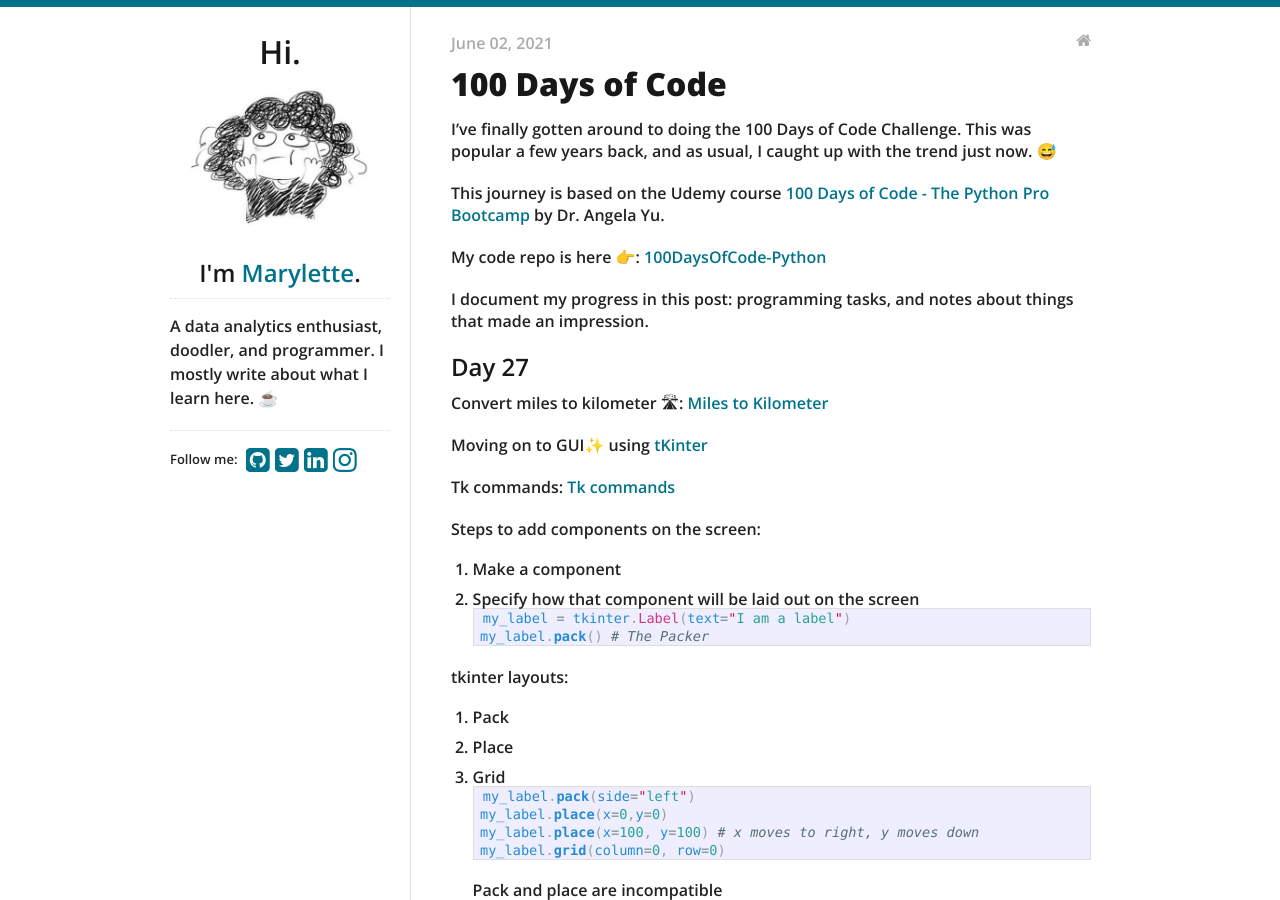
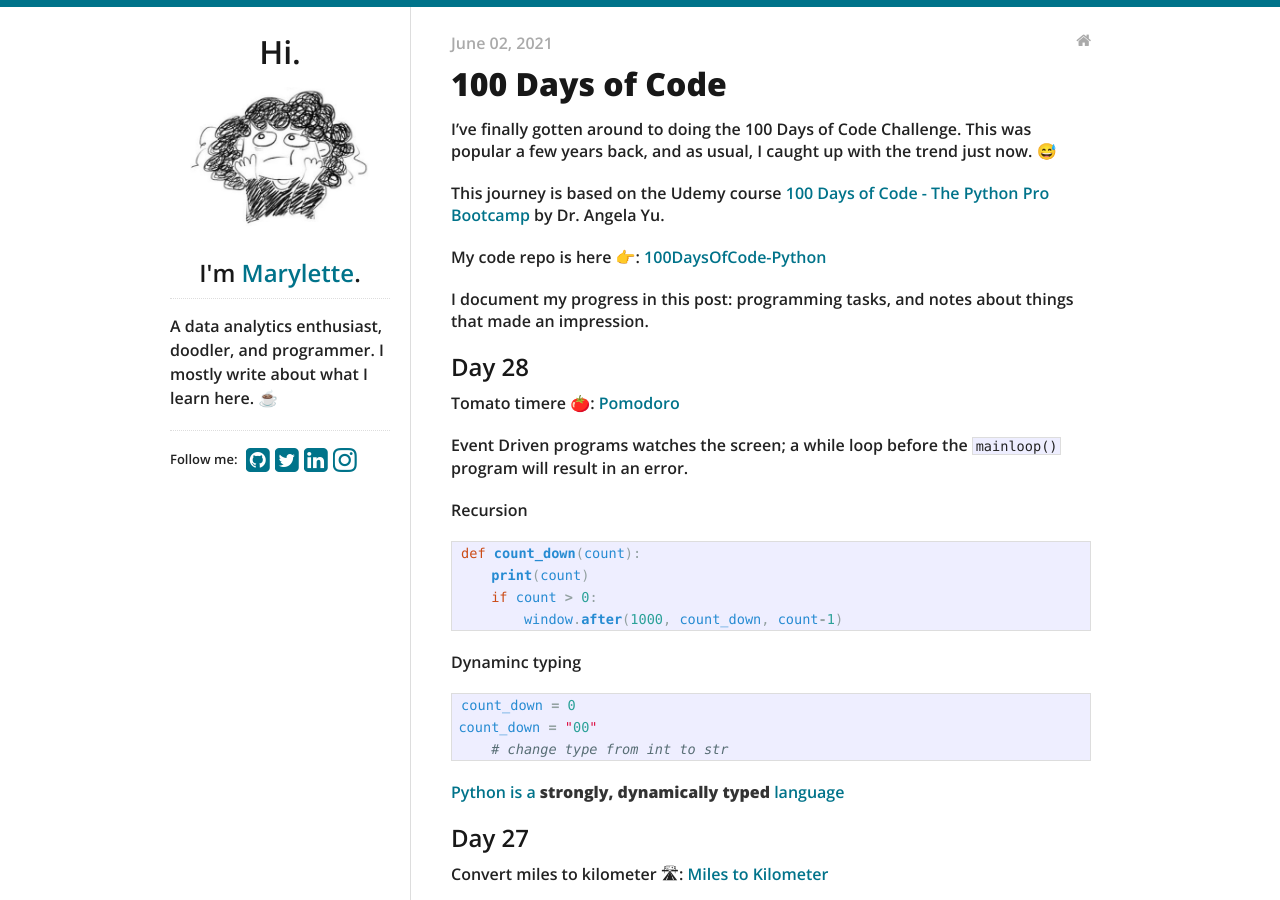
Before and after one commit to maryletteroa/maryletteroa.github.io, a Jekyll site: the page built from _posts/2021-06-02-hundred-days-of-python.md, in a window 1280 px wide and 900 px high. Built offline with Jekyll 4.4.1, drawn with Linux system fonts in a browser that asks for light colours.

Commit message:
update post with day 28 - pomodoro timer

````diff
--- a/_posts/2021-06-02-hundred-days-of-python.md
+++ b/_posts/2021-06-02-hundred-days-of-python.md
@@ -13,9 +13,32 @@
 
 I document my progress in this post: programming tasks, and notes about things that made an impression.
 
+## Day 28
+
+Tomato timere 🍅: [Pomodoro](https://replit.com/@maryletteroa/pomodoro)
+
+Event Driven programs watches the screen; a while loop before the `mainloop()` program will result in an error.
+
+Recursion
+```python
+def count_down(count):
+    print(count)
+    if count > 0:
+        window.after(1000, count_down, count-1)
+```
+
+Dynaminc typing
+```python
+count_down = 0
+count_down = "00"
+    # change type from int to str
+```
+
+[Python is a **strongly, dynamically typed** language](https://stackoverflow.com/questions/11328920/is-python-strongly-typed)
+
 ## Day 27
 
-Convert miles to kilometer 🛣: [Miles to Kilometer](https://replit.com/@maryletteroa/miles-to-kilometerpy)
+Convert miles to kilometer 🛣: [Miles to Kilometer](https://replit.com/@maryletteroa/miles-to-kilometer)
 
 Moving on to GUI✨ using [tKinter](https://docs.python.org/3/library/tkinter.htm)
 
````
